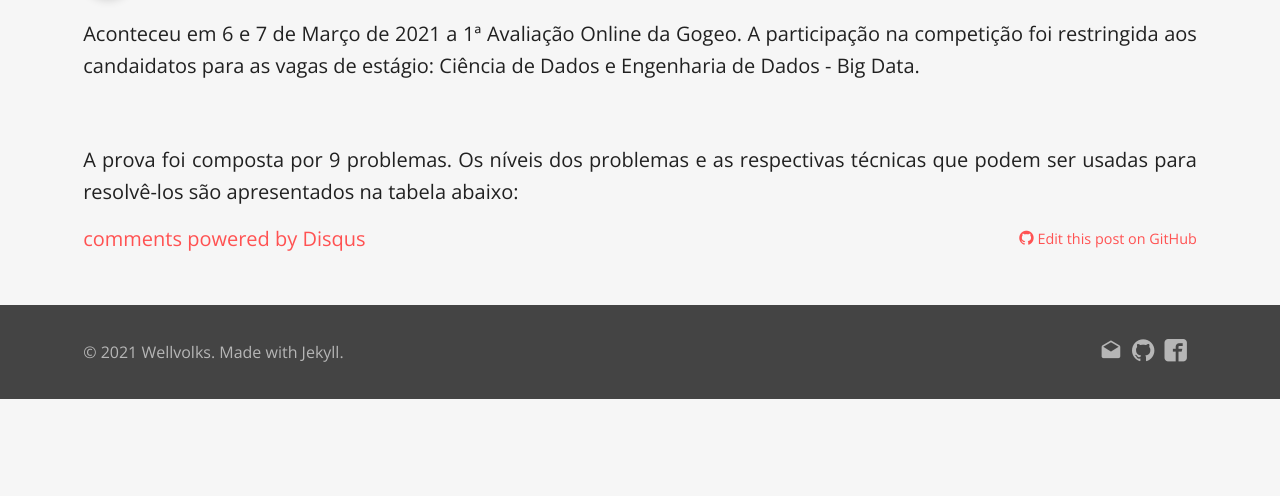
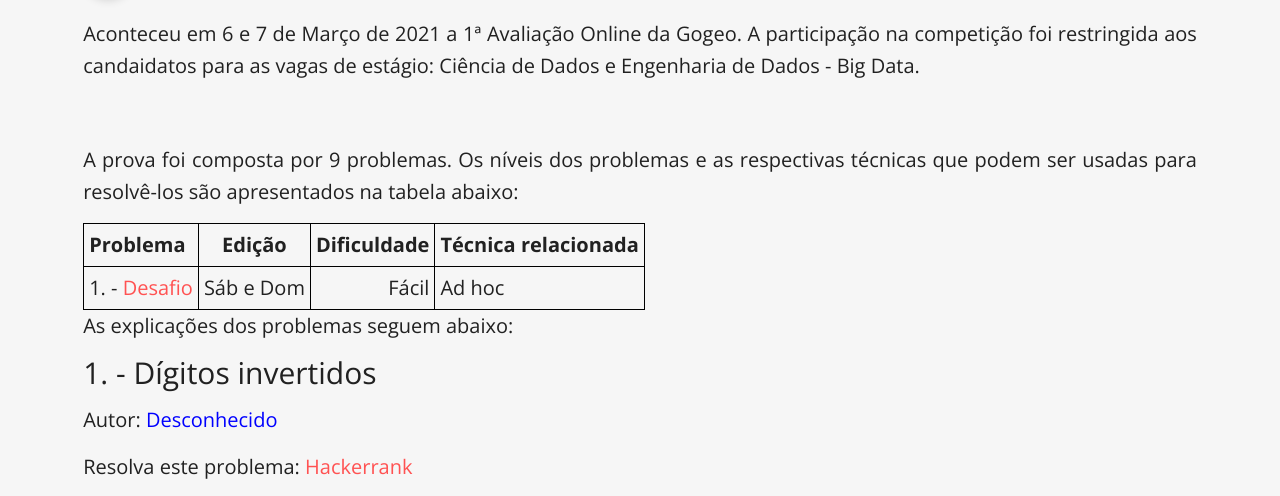
Before and after one commit to wellvolks/wellvolks.github.io, a Jekyll site: the page built from _posts/2021-03-06-1-avaliacao-online-gogeo.md, in a window 1280 px wide and 1340 px high. Shown: the part 459-955 px from the top of the window. Built offline with Jekyll 4.4.1, drawn with Linux system fonts in a browser that asks for light colours; nearby versions of some CDN libraries; some web fonts are replaced; comment, search, counter and statistics services are not loaded; grey boxes are pictures that could not be loaded.

Commit message:
Update 2021-03-06-1-avaliacao-online-gogeo.md

```diff
--- a/_posts/2021-03-06-1-avaliacao-online-gogeo.md
+++ b/_posts/2021-03-06-1-avaliacao-online-gogeo.md
@@ -11,3 +11,15 @@ Aconteceu em 6 e 7 de Março de 2021 a 1ª Avaliação Online da Gogeo. A partic
 <br>
 
 A prova foi composta por 9 problemas. Os níveis dos problemas e as respectivas técnicas que podem ser usadas para resolvê-los são apresentados na tabela abaixo:
+
+
+
+| Problema                                                      |   Edição      | Dificuldade   | Técnica relacionada         |
+|:------------------------------------------------------------- |:-------------:|--------------------------------------------:|
+|1. - <a href="#digitos_invertidos">Desafio</a>                 | Sáb e Dom     | Fácil         | Ad hoc                      |
+|=====
+
+
+
+As explicações dos problemas seguem abaixo:<br>
+{% include analises/gogeoEd01/digitos_invertidos.md %} <br>
```
